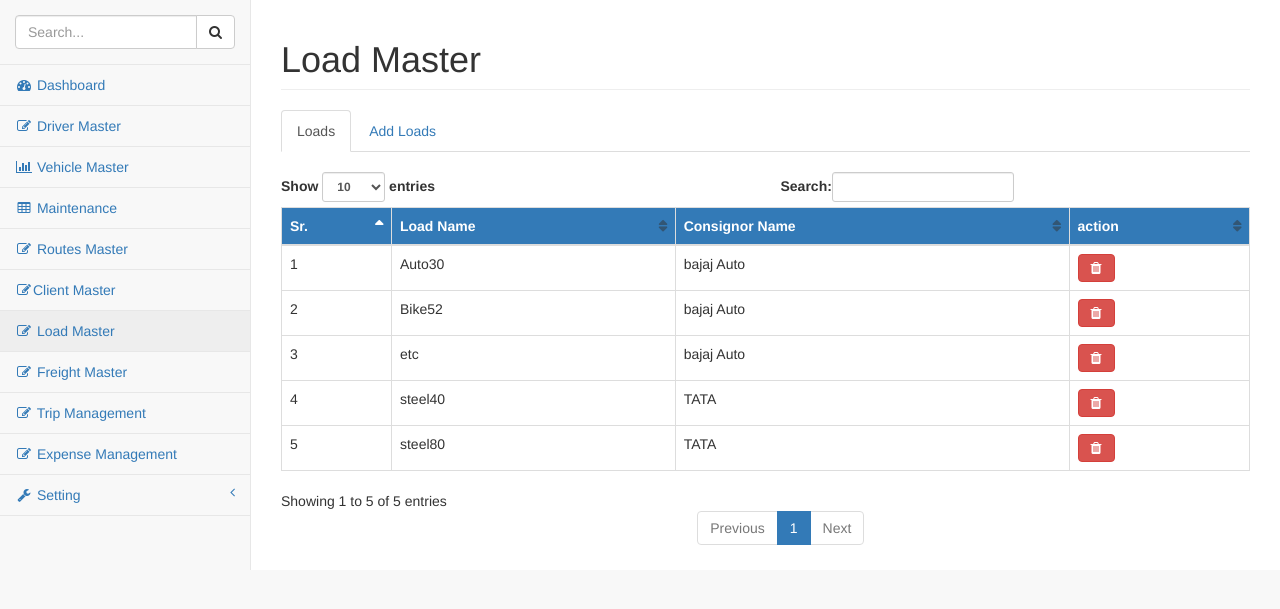
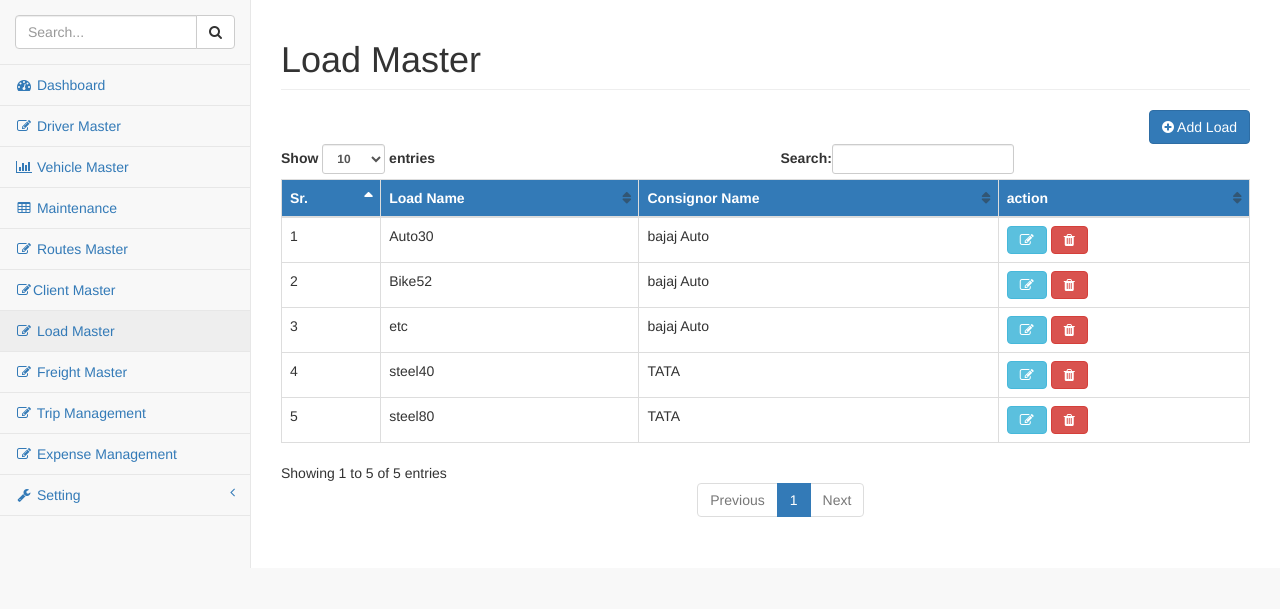
Before and after one commit to fayyaztech/transportManagement, a CodeIgniter app: page /transport/load/ in a window 1280 px wide. Shown: the part 51-660 px from the top of the page. Run offline with CodeIgniter, Linux system fonts and the light colour scheme; data comes from the database, SQL or seed files in the repository.

Commit message:
load model done added edit and delete option

```diff
--- a/application/controllers/Load.php
+++ b/application/controllers/Load.php
@@ -1,42 +1,54 @@
 <?php
-defined('BASEPATH') OR exit('No direct script access allowed');
+defined('BASEPATH') or exit('No direct script access allowed');
 
-class Load extends CI_Controller {
+class Load extends CI_Controller
+{
 
     public function index()
     {
-		$data['load_info'] = $this->loads_model->fetch_load_records();
-		template($this, 'load',$data);
+        $data['load_info'] = $this->load_model->fetch_load_records();
+        template($this, 'load', $data);
     }
 
-	public function add_load(){
+    public function get_form()
+    {
+        $data['edit'] = false;
+        if (null !== $this->input->get('load_id')) {
+            $data['load_id'] = $this->input->get('load_id');
+            $data['load_data'] = $this->load_model->fetch_load($data['load_id']);
+            $data['edit'] = true;
+        }
+        $this->load->view('load/add_load_form', $data);
+
+	}
+
+    public function delete_load()
+    {
+        if($this->load_model->delete_load($this->input->get('load_id'))){
+			echo "record deleted";
+		}
+    }
+
+    public function add_load()
+    {
+        $response = 0; //operation failed
         $post = $this->input->post();
-
         $validation = array(
-			array('field'=>"load_name", 'rules'=>'required'),
-			array('field'=>"consignor_id", 'rules'=>'required')
+            array('field' => "load_name", 'rules' => 'required'),
+            array('field' => "consignor_id", 'rules' => 'required'),
         );
         $this->load->library('form_validation', $validation);
-
         if ($this->form_validation->run()) {
-			if ($this->loads_model->add_load($post)) {
-				$resp['code'] = 1;
-				$resp["msg"] = "load added sucessfully!";
-			}else{
-				$resp['code'] = 0;
-				$resp["msg"] = "Failed to add !";
+            $response = $this->load_model->add_load($post);
+        } else {
+            $response = validation_errors();
         }
-		} else {
-			$resp['code'] = 0;
-			$resp["msg"] = validation_errors();
-		}
-
-		echo json_encode($resp);
+        echo $response;
     }
     public function __construct()
     {
-		parent:: __construct();
-		$this->load->model('loads_model');
+        parent::__construct();
+        $this->load->model('load_model');
     }
 
 }
--- /dev/null
+++ b/application/models/Load_model.php
@@ -0,0 +1,54 @@
+<?php
+defined('BASEPATH') or exit('No direct script access allowed');
+
+class Load_model extends CI_Model
+{
+
+    public function add_load($post)
+    {
+        $responce = 0; //operation failed
+        if (!empty($post['load_id'])) {
+            $this->db->where('load_id', $post['load_id']);
+            if($this->db->update('loads',$post)){
+                $responce = 2; //update
+            }
+
+        } else {
+
+            if ($this->db->insert('loads', $post)) {
+                $responce = 1; // new added;
+            }
+        }
+        return $responce;
+    }
+
+    public function delete_load($load_id)
+    {
+        $this->db->where('load_id', $load_id);
+        if($this->db->update('loads', ['load_status'=>1])){
+            return true;
+        }
+    }
+
+    public function fetch_load($load_id)
+    {
+        $this->db->where('load_id', $load_id);
+        return $this->db->get('loads')->row_array();
+    }
+
+    public function fetch_load_records()
+    {
+        $this->db->select('loads.*');
+        $this->db->select('consignors.consignor_name');
+        $this->db->where('loads.load_status', 0);
+        $this->db->join('consignors', 'loads.consignor_id = consignors.consignor_id', 'left');
+        $this->db->from('loads');
+        $query = $this->db->get();
+        return $query->result();
+
+    }
+
+}
+
+/* End of file Loads_model.php */
+/* Location: ./application/models/Loads_model.php */
--- a/application/models/Loads_model.php
+++ /dev/null
@@ -1,31 +0,0 @@
-<?php
-defined('BASEPATH') or exit('No direct script access allowed');
-
-class Loads_model extends CI_Model
-{
-
-    public function add_load($post)
-    {
-        if ($this->db->insert('loads', $post)) {
-            return true;
-        } else {
-            return false;
-        }
-    }
-
-    public function fetch_load_records()
-    {
-        $this->db->select('loads.*');
-        $this->db->select('consignors.consignor_name');
-        $this->db->where('loads.load_status', 0);
-        $this->db->join('consignors', 'loads.consignor_id = consignors.consignor_id', 'left');
-        $this->db->from('loads');
-        $query = $this->db->get();
-        return $query->result();
-
-    }
-
-}
-
-/* End of file Loads_model.php */
-/* Location: ./application/models/Loads_model.php */
--- a/application/views/load.php
+++ b/application/views/load.php
@@ -6,21 +6,15 @@
             <div class="row">
                 <div class="col-lg-12">
                     <h1 class="page-header">Load Master</h1>
+
+                    <button type="button" class="btn btn-primary pull-right" id="add_load">
+                        <i class="fa fa-plus-circle"></i>
+                        Add Load</button>
+                        <br/>
+
                 </div>
                 <!-- /.col-lg-12 -->
             </div>
-            <div role="tabpanel">
-                <!-- Nav tabs -->
-                <ul class="nav nav-tabs" role="tablist">
-                    <li role="presentation" class="active">
-                        <a href="#load_list" aria-controls="home" role="tab" data-toggle="tab">Loads</a>
-                    </li>
-                    <li role="presentation">
-                        <a href="#add_load" aria-controls="tab" role="tab" data-toggle="tab">Add Loads</a>
-                    </li>
-                </ul>
-                <!-- Tab panes -->
-                <br/>
             <div class="tab-content">
                 <div role="tabpanel" class="tab-pane active" id="load_list">
 
@@ -28,7 +22,8 @@
                         <div class="table-responsive">
                             <table class="table table-bordered table-hover" id="dataTable">
                                 <thead class="bg-primary">
-                                        <tr><th>Sr.</th>
+                                    <tr>
+                                        <th>Sr.</th>
                                         <th>Load Name</th>
                                         <th>Consignor Name</th>
                                         <th>action</th>
@@ -44,8 +39,9 @@
                                                 <td>' . $count++ . '</td>
                                                 <td>' . $value->load_name . '</td>
                                                 <td>' . $value->consignor_name . '</td>
-                                                <td>
-                                                    <span class="btn btn-danger fa fa-trash"></span>
+                                                <td load_id="'.$value->load_id.'">
+                                                <span class="btn btn-info fa fa-edit edit-load"></span>
+                                                    <span class="btn btn-danger fa fa-trash delete-load"></span>
                                                 </td>
                                             </tr>
                                                 ';
@@ -56,97 +52,12 @@
                         </div>
                     </div>
                 </div>
-                    <div role="tabpanel" class="tab-pane" id="add_load" >
-                    <form action="javascript:void();" method="Post" id="add_load_submit"accept-charset="utf-8">
-                            <div class="panel">
-                                <div class="panel-heading bg-primary">
-                                    <h3 class="text-center">Add Load</h3>
-                                </div>
-                                <div class="panel-body">
-
-
-                                    <div class="row">
-                                        <div class="col-md-2">
-                                            <div class="form-group">
-                                                <label for="consignor">consignor</label>
-                                            </div>
-                                        </div>
-                                        <div class="col-md-4">
-                                            <div class="form-group">
-                                                <select class="c-select form-control" name="consignor_id">
-                                                    <option selected>select Consignor</option>
-                                                      <?php
-$consignor = fetch_consignor($this);
-foreach ($consignor as $value) {
-    echo '
-                                                                <option value="' . $value->consignor_id . '">' . $value->consignor_name . '</option>
-                                                            ';
-}
-?>
-                                                </select>
-                                            </div>
-                                        </div>
-                                        <div class="col-md-2">
-                                            <div class="form-group">
-                                                <label for="load">Load name</label>
-                                            </div>
-                                        </div>
-                                        <div class="col-md-4">
-                                            <div class="form-group">
-                                                <input type="text" name="load_name" class="form-control" autofocus="autofocus">
-                                            </div>
-                                        </div>
-                                        <!-- <div class="col-md-2">
-                                            <div class="form-group">
-                                                <label for="route">Route</label>
-                                            </div>
-                                        </div> -->
-                                        <!-- <div class="col-md-4">
-                                            <div class="form-group">
-                                                <select class="c-select form-control" name="route_id">
-                                                    <option selected>select route</option>
-                                                      <?php /*
-$route= fetch_route($this);
-foreach ($route as $value) {
-echo'
-<option value="'.$value->route_id.'">'.$value->route_origin.'-'.$value->route_destination.'</option>
-';
-}*/
-?>
-                                                </select>
-                                            </div>
-                                        </div> -->
-
-
-
-                                    </div>
-
-
-                                    <div class="row">
-
-                                        <div class="col-md-3 col-md-offset-9">
-                                            <button type="button" class="btn btn-danger" data-dismiss="modal">close</button>
-                                            <button type="submit" class="btn btn-success" id="personal_information">Submit</button>
-                                            <button type="button" class="hidden reset-btn">Custom Reset Button</button>
             </div>
         </div>
 
-                                </div>
-
-                            </div>
-                        </form>
-
-                    </div>
-                </div>
-            </div>
-
-
             <div class="modal fade" id="modal-id">
-                <div class="modal-dialog modal-lg">
-                    <div class="modal-content" id="route">
-                        <div class="modal-body" >
-
-                        </div>
+                <div class="modal-dialog">
+                    <div class="modal-content">
                     </div>
                 </div>
             </div>
--- a/assets/js/custom/load.js
+++ b/assets/js/custom/load.js
@@ -1,47 +1,71 @@
 var url = $("#url").val();
 
-
-
-    jQuery(document).ready(function($) {
+jQuery(document).ready(function ($) {
     $("#loadingBlock").hide();
     $("#dataTable").dataTable();
 });
 
-    function fetch_load_data()
-    {
-	 	$("#loadingBlock").show();
-            $.get(url+'load/', function(data) {
-        $("#load_info").html(data);
-        $("#loadingBlock").hide();
+//add load button
+$("#add_load").click(function (e) {
+    e.preventDefault();
+    var data = {
+        'action': 'new',
+    };
+    load_form(data);
+});
+
+$('.edit-load').click(function (e) {
+    e.preventDefault();
+    var load_id = $(this).parent().attr('load_id');
+    var data = {
+        'action': 'edit',
+        'load_id': load_id
+    };
+    load_form(data);
+});
+
+$('.delete-load').click(function (e) {
+    e.preventDefault();
+    var cnf = confirm("do you really want to delete ");
+    if (cnf) {
+        var load_id = $(this).parent().attr('load_id');
+        var data = {
+            'load_id': load_id
+        };
+        $.get(url + "load/delete_load", data, function (response) {
+            alert(response);
+            location.reload();
         });
     }
+});
 
-
-	$(document).on('submit', '#add_load_submit', function(event) {
-
+$(document).on('submit', '#add_load_submit', function (event) {
     event.preventDefault();
     $.ajax({
-                url: url+'load/add_load',
+        url: url + 'load/add_load',
         type: 'POST',
         data: new FormData(this),
-                cache:false,
-                contentType:false,
-                processData:false,
-                success:function(data){
-                        var resp = jQuery.parseJSON(data);
-                        console.log(data);
-                        if (resp.code == 1) {
-                           alert(resp.msg);
+        cache: false,
+        contentType: false,
+        processData: false,
+        success: function (data) {
+            if (data == 1) {
+                alert("load added");
                 location.reload(true);
-                           // $("#add_route_submit").trigger("reset");
-
-                        }else{
-                            alert(resp.msg);
-
+            } else if (data == 2) {
+                alert("load_updated");
+                location.reload();
+            } else {
+                alert(data);
             }
-
             $("#loadingBlock").hide();
-
         }
     })
 });
+
+function load_form(data) {
+    $.get(url + "load/get_form", data, function (response) {
+        $(".modal-content").html(response);
+        $("#modal-id").modal("show");
+    });
+}
```
Also changed, not shown: application/views/load/add_load_form.php (added, +61 -0 lines). Lines whose indentation alone changed are shown as unchanged.
